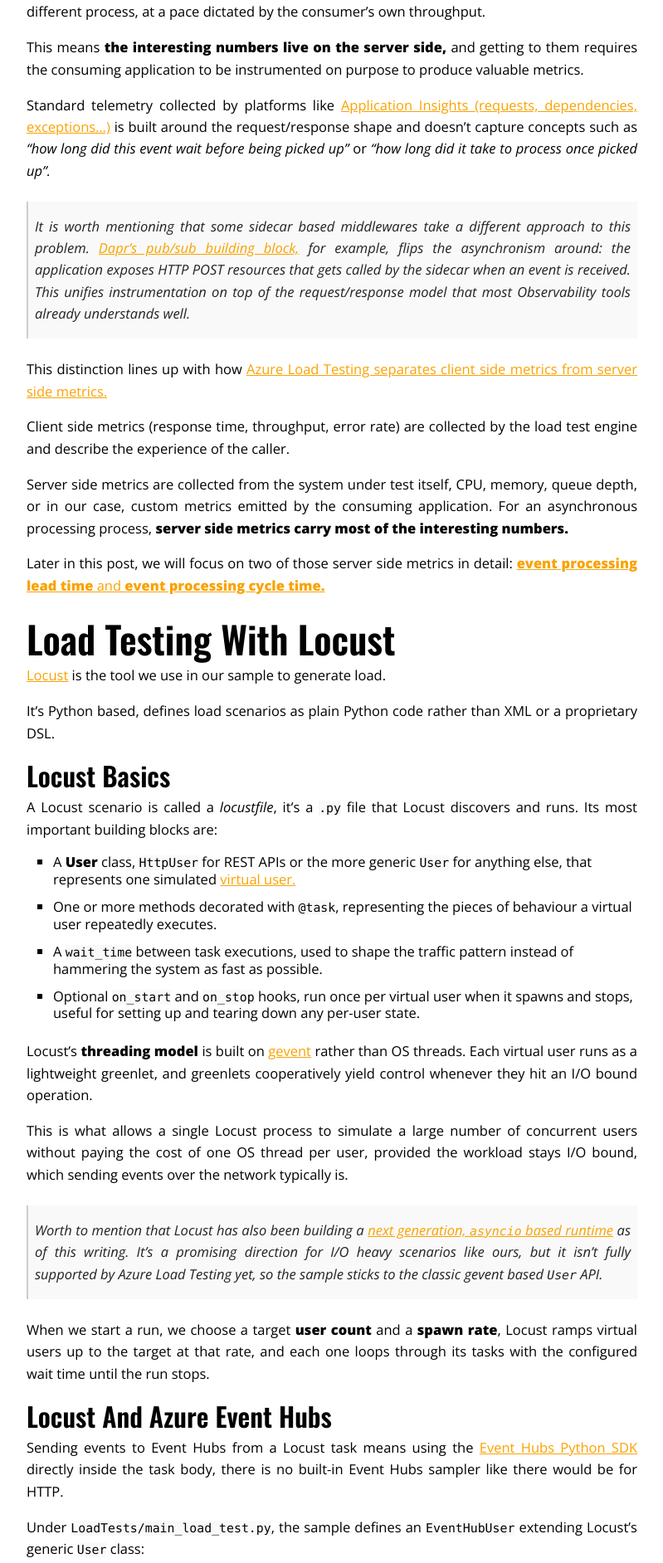
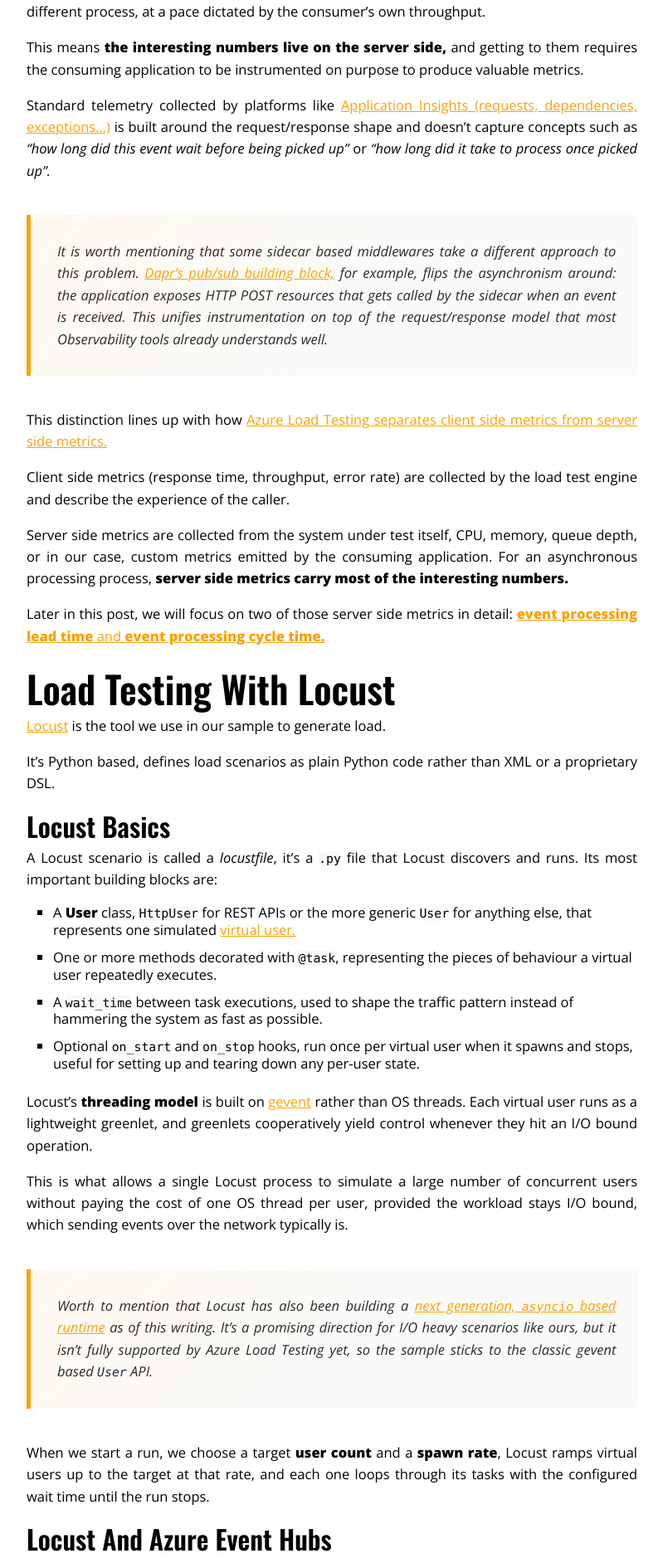
Before and after one commit to MissaouiChedy/MissaouiChedy.github.io, a Jekyll site: the page built from index.html, in a window 1280 px wide. Shown: the part 1634-3518 px from the top of the page at 83% size, without its empty margins (240-1039 px from the left). Built offline with Jekyll 4.4.1, drawn with Linux system fonts in a browser that asks for light colours; nearby versions of some CDN libraries; comment, search, counter and statistics services are not loaded.

Commit message:
feat: update side notes style

```diff
--- a/css/main.scss
+++ b/css/main.scss
@@ -388,11 +388,35 @@
 
 blockquote {
 	font-style: italic;
-	color: #222;
-	border-left: 2px solid #ccc;
-	padding: 0.5em;
-	margin: 1em 0;
-	background: #f9f9f9;
+	color: #2a2a2a;
+	border-left: 5px solid $my-orange;
+	padding: 1.4em 1.6em 1.4em 2em;
+	margin: 2em 0;
+	background: linear-gradient(135deg, rgba(#FAA200, 0.06) 0%, #fafafa 60%);
+	border-radius: 0 6px 6px 0;
+
+	p {
+		padding: 0;
+		margin: 0;
+		font-size: $default-font-size;
+		font-family: $default-font-family;
+		line-height: 1.7;
+	}
+
+	cite {
+		display: block;
+		margin-top: 0.8em;
+		font-style: normal;
+		font-size: 0.85em;
+		font-family: $time-fonts;
+		color: $my-orange;
+		text-transform: uppercase;
+		letter-spacing: 0.08em;
+
+		&::before {
+			content: '\2014\00A0';
+		}
+	}
 }
 
 .sponsor-banner {
```
